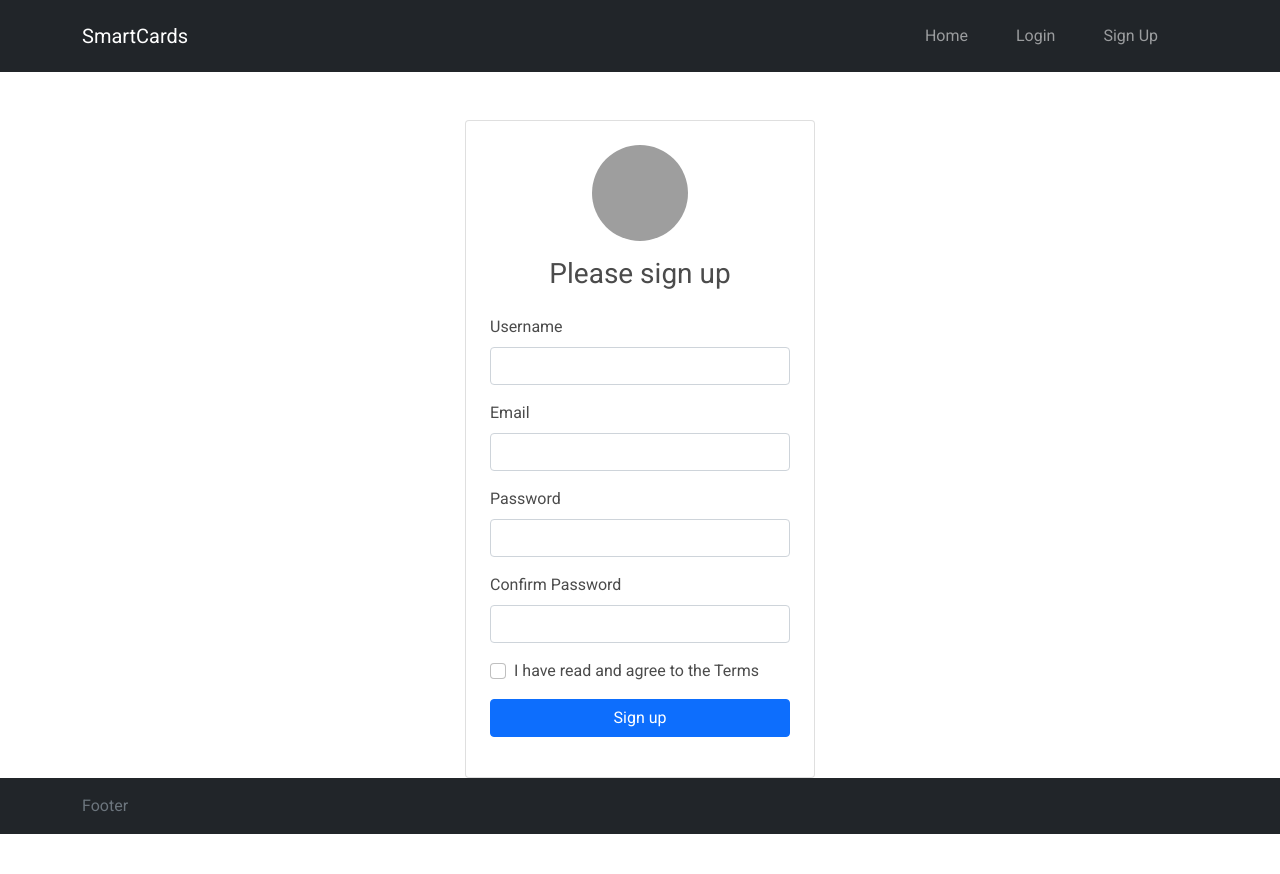
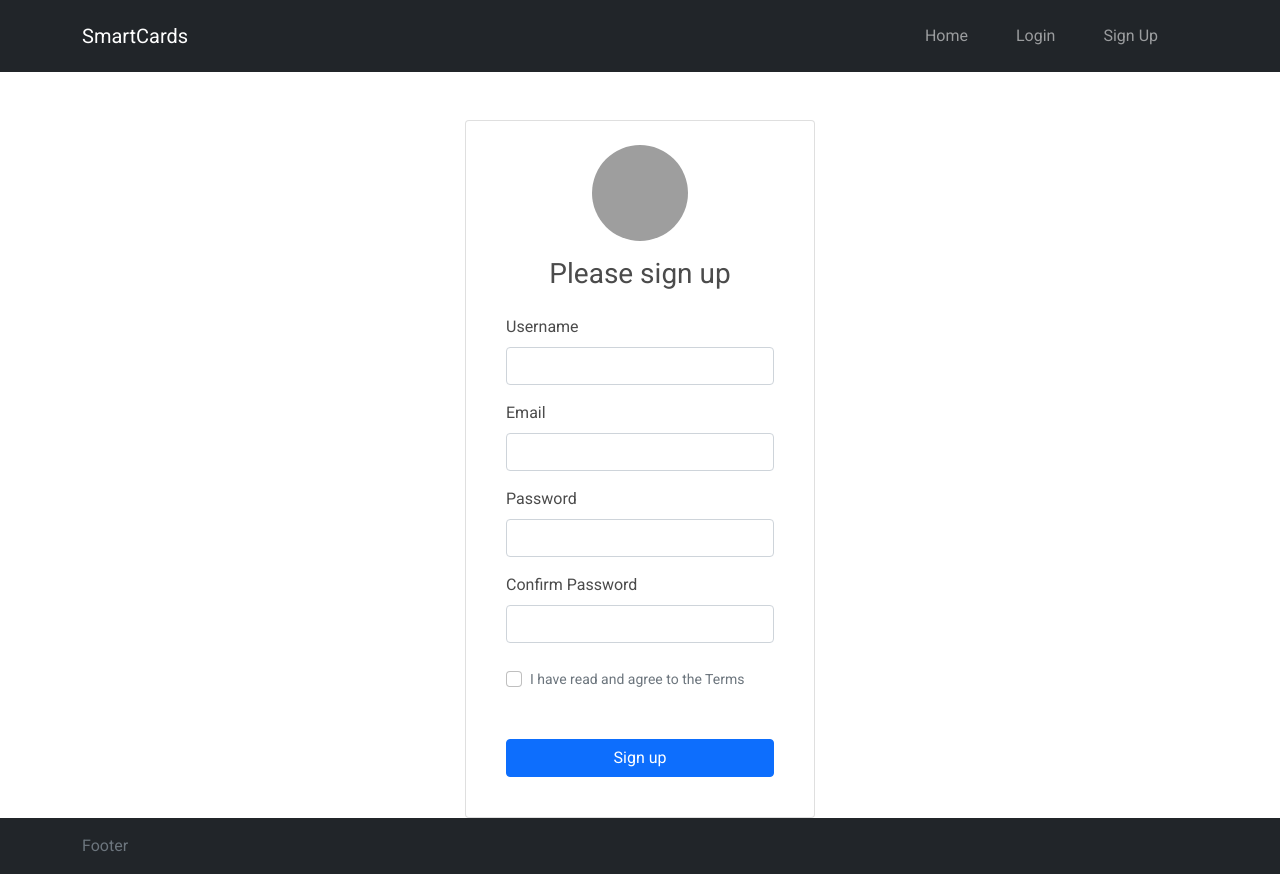
Before and after one commit to tothgeza/Smartcards, a React (Create React App) app in the folder frontend/: page /#/register in a window 1280 px wide. Before the commit the page ends 834 px from the top, so only its background shows below. Built offline with nearby package versions, Linux system fonts and the light colour scheme; grey boxes are pictures that could not be loaded.

Commit message:
Modify Register page style

```diff
--- a/frontend/src/components/Register.js
+++ b/frontend/src/components/Register.js
@@ -19,7 +19,7 @@ const Register = (props) => {
             .email('Email is invalid'),
         password: Yup.string()
             .required('Password is required')
-            .matches(/.*[0-9].*[0-9].*/, 'Password must contains at least 2 digits')
+            .matches(/.*[A-Z].*[A-Z].*[0-9].*[0-9]/, 'Password must contains at least 2*[A-Z], 2*[0-9]')
             .min(6, 'Password must be at least 6 characters')
             .max(40, 'Password must not exceed 40 characters'),
         confirmPassword: Yup.string()
@@ -69,7 +69,7 @@ const Register = (props) => {
                     className="profile-img-card mb-3"
                 />
                 <h1 className="h3 mb-4 fw-normal text-center">Please sign up</h1>
-                <form onSubmit={handleSubmit(onSubmit)}>
+                <form onSubmit={handleSubmit(onSubmit)} className="form-sign mx-3">
                     {!successful && (
                         <div>
                             <div className="mb-3">
@@ -126,7 +126,7 @@ const Register = (props) => {
                                 </div>
                             </div>
 
-                            <div className="mb-3 form-check">
+                            <div className="mt-4 mb-3 form-check">
                                 <input
                                     name="acceptTerms"
                                     type="checkbox"
@@ -135,13 +135,13 @@ const Register = (props) => {
                                         errors.acceptTerms ? 'is-invalid' : ''
                                     }`}
                                 />
-                                <label htmlFor="acceptTerms" className="form-check-label">
+                                <label htmlFor="acceptTerms" className="form-check-label text-muted" style={{ fontSize: "14px" }}>
                                     I have read and agree to the Terms
                                 </label>
                                 <div className="invalid-feedback">{errors.acceptTerms?.message}</div>
                             </div>
 
-                            <div className="mb-3">
+                            <div className="mt-5 mb-3">
                                 <button type="submit" className="btn btn-primary w-100">
                                     Sign up
                                 </button>
```
